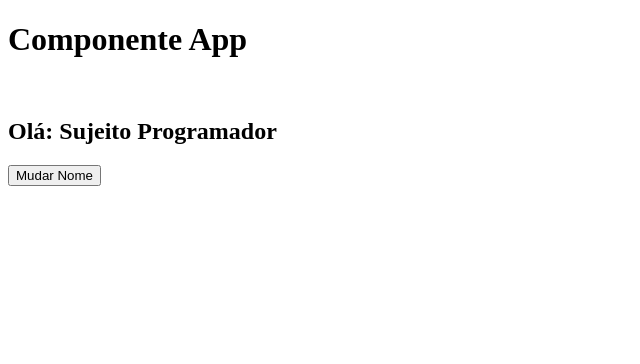
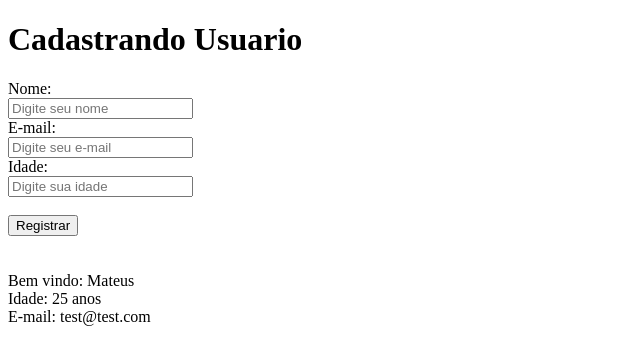
Before and after one commit to BorgesAbraao10/primeiro-app, a React (Create React App) app: page / in a window 1280 px wide. Shown: the top 364 px of the page, without its empty margins (0-640 px from the left). Built offline with nearby package versions, Linux system fonts and the light colour scheme.

Commit message:
Last update

```diff
--- a/src/App.js
+++ b/src/App.js
@@ -1,27 +1,44 @@
-import { useState } from 'react';
+import { useState } from "react";
+
+function App(){
+  const [nome, setNome] = useState('');
+  const [email, setEmail] = useState('');
 
 
-function App(){
-  const [aluno, setAluno] = useState('Sujeito Programador')
+    return(
+        <div>
+            <h1>Cadastrando Usuario</h1>
 
-  function mudarNome(nome) {
-    setAluno(nome)
-  }
+            <form>
+                <label>Nome:</label> <br/>
+                <input
+                placeholder="Digite seu nome"
+                value={nome}
+                onChange={ (e) => setNome(e.target.value)  }/><br />
 
-  return(
-    <div>
-      <h1>Componente App</h1> <br/>
-      <h2>Olá: {aluno} </h2>
-      <button onClick={ ()=> mudarNome ('Abraão Borges') }>
-        Mudar Nome
-      </button>
-      <br />
-      <br />
+                <label>E-mail:</label> <br/>
+                <input
+                placeholder="Digite seu e-mail"
+                value={email}
+                onChange={(e) => setEmail(e.target.value)}/><br />
 
+                <label>Idade:</label> <br/>
+                <input placeholder="Digite sua idade"></input> <br /> <br />
 
-    </div>
+                <button type="Submit">Registrar</button>
 
-  );
+            </form>
+
+          <br /> <br />
+
+          <div>
+            <span> Bem vindo: Mateus </span> <br/>
+            <span> Idade: 25 anos </span> <br/>
+            <span> E-mail: test@test.com </span> <br/>
+          </div>
+
+        </div>
+    )
 }
 
 export default App;
```
